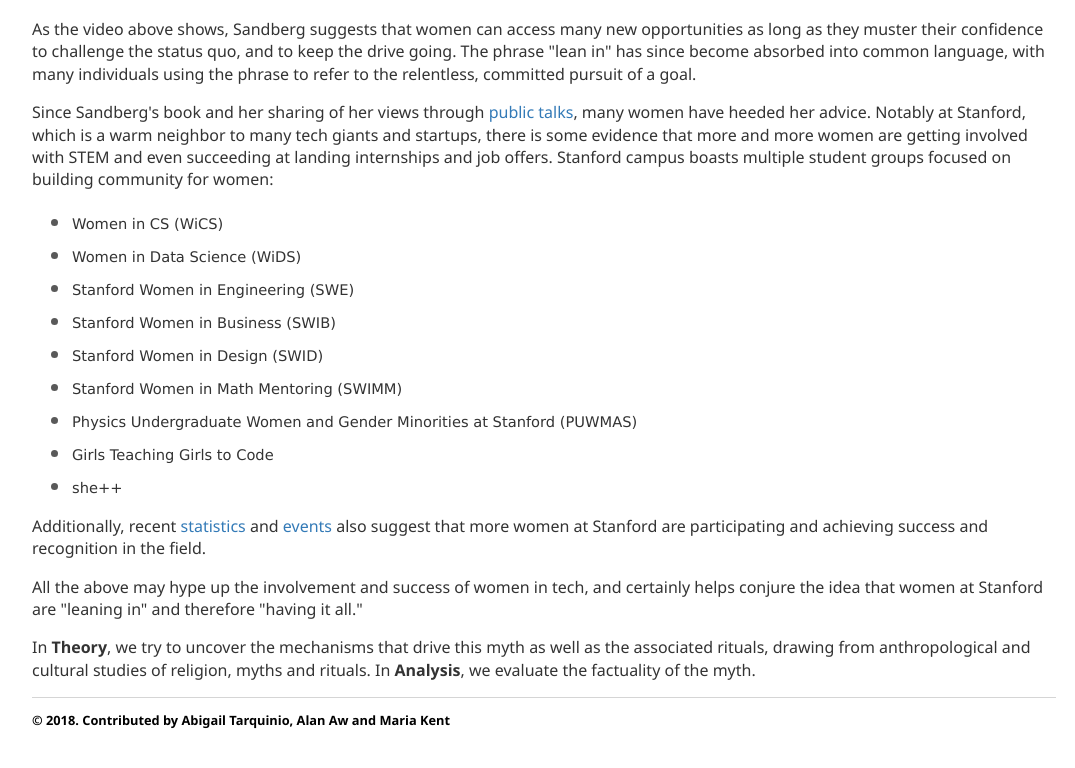
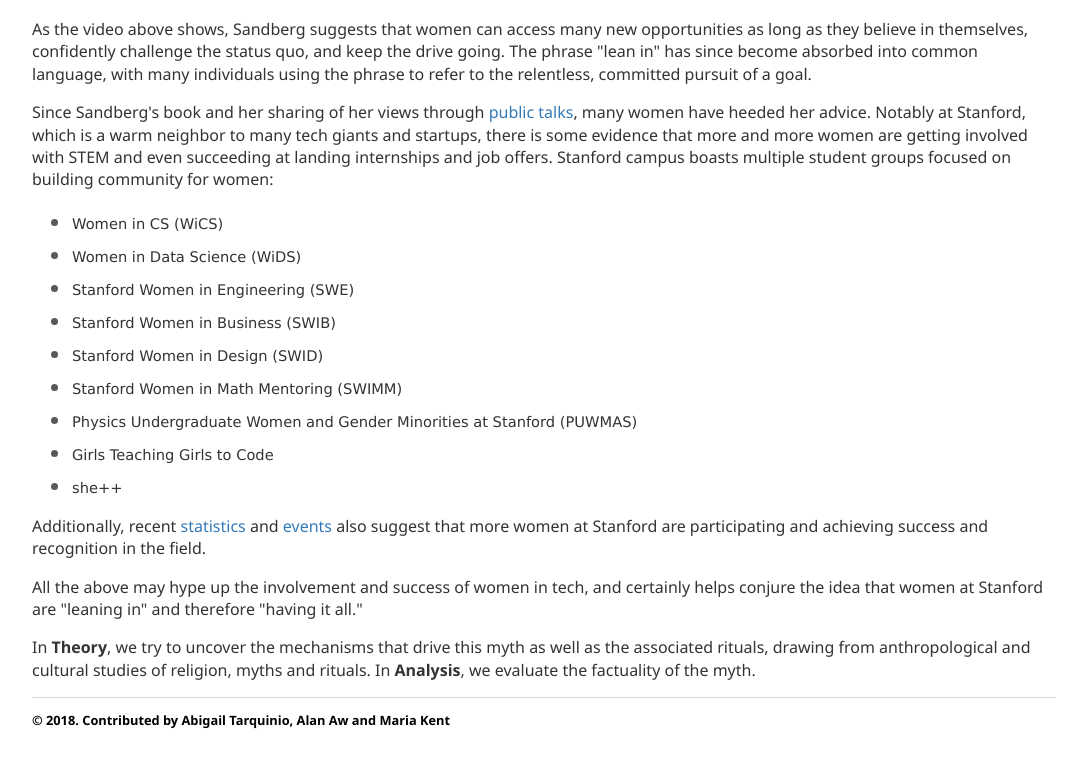
Before and after one commit to leaninstanford/leaninstanford.github.io, a Jekyll site: the page built from origins/index.html, in a window 1280 px wide, cut to the strip 848-1637 px from the top of the page. Shown: the top 768 px of the strip, without its empty margins (96-1171 px from the left). Built offline with Jekyll 4.4.1, drawn with Linux system fonts in a browser that asks for light colours.

Commit message:
Update index.html

```diff
--- a/origins/index.html
+++ b/origins/index.html
@@ -7,7 +7,7 @@
 <p>Moreover, Stanford's location in the Wild West and its entrepreneurial spirit also suggest the proliferation of alternative and new ideas, relaxed lifestyles, and a progressive culture <a title="Business-Insider-article" href="http://www.businessinsider.com/why-stanford-university-is-an-awesome-college-2014-9">leading</a> <a title="New-Yorker-article" href="https://www.newyorker.com/magazine/2012/04/30/get-rich-u">to</a> <a title="Tech-Crunch-article" href="https://techcrunch.com/2015/09/04/what-will-stanford-be-without-silicon-valley/">success</a>. No wonder it's easy to imagine Stanford and Silicon Valley as places of positive change, of inspiration, of creative impact. No wonder Stanford and Silicon Valley are perceived as radical departures from the technically demanding, mentally focused and all-round hardcore culture defining many other human ecologies (think East Coast investment banking, Beijing business, London finance, Singapore tech). No wonder, as the current hype for tech continues to grow and more men and women enter the industry, there is the impression that tech will be an enterprise guided by progressive and transformational values, with a philosophy of embracing diversity and valuing contribution over background. Perhaps women, through participating in tech, can finally have it all?</p>
 <p>As it turns out, "having it all" is closely related to the idea of "leaning in," which was popularized by Sheryl Sandberg and Nell Scovell in <a title="Lean-In-book" href="https://leanin.org/book/">their book</a> of the same name?&nbsp;</p>
 <p><iframe src="//www.youtube.com/embed/XS8gezSdMeA" width="560" height="314" allowfullscreen="allowfullscreen"></iframe></p>
-<p>As the video above shows, Sandberg suggests that women can access many new opportunities as long as they muster their confidence to challenge the status quo, and to keep the drive going. The phrase "lean in" has since become absorbed into common language, with many individuals using the phrase to refer to the relentless, committed pursuit of a goal.</p>
+<p>As the video above shows, Sandberg suggests that women can access many new opportunities as long as they believe in themselves, confidently challenge the status quo, and keep the drive going. The phrase "lean in" has since become absorbed into common language, with many individuals using the phrase to refer to the relentless, committed pursuit of a goal.</p>
 <p>Since Sandberg's book and her sharing of her views through <a title="TED-talk-2014" href="https://www.ted.com/talks/sheryl_sandberg_so_we_leaned_in_now_what/transcript?language=en">public talks</a>, many women have heeded her advice. Notably at Stanford, which is a warm neighbor to many tech giants and startups, there is some evidence that more and more women are getting involved with STEM and even succeeding at landing internships and job offers. Stanford campus boasts multiple student groups focused on building community for women:</p>
 <ul>
 <li style="list-style-type: disc; font-size: 18pt; font-family: Arial; color: #595959; background-color: transparent; font-weight: 400; font-variant: normal; text-decoration: none; vertical-align: baseline; white-space: pre;"><span style="font-size: 11pt; font-family: verdana, geneva; font-weight: 400; font-variant: normal; text-decoration: none; vertical-align: baseline; white-space: pre-wrap; color: #333333;">Women in CS (WiCS)</span></li>
```
